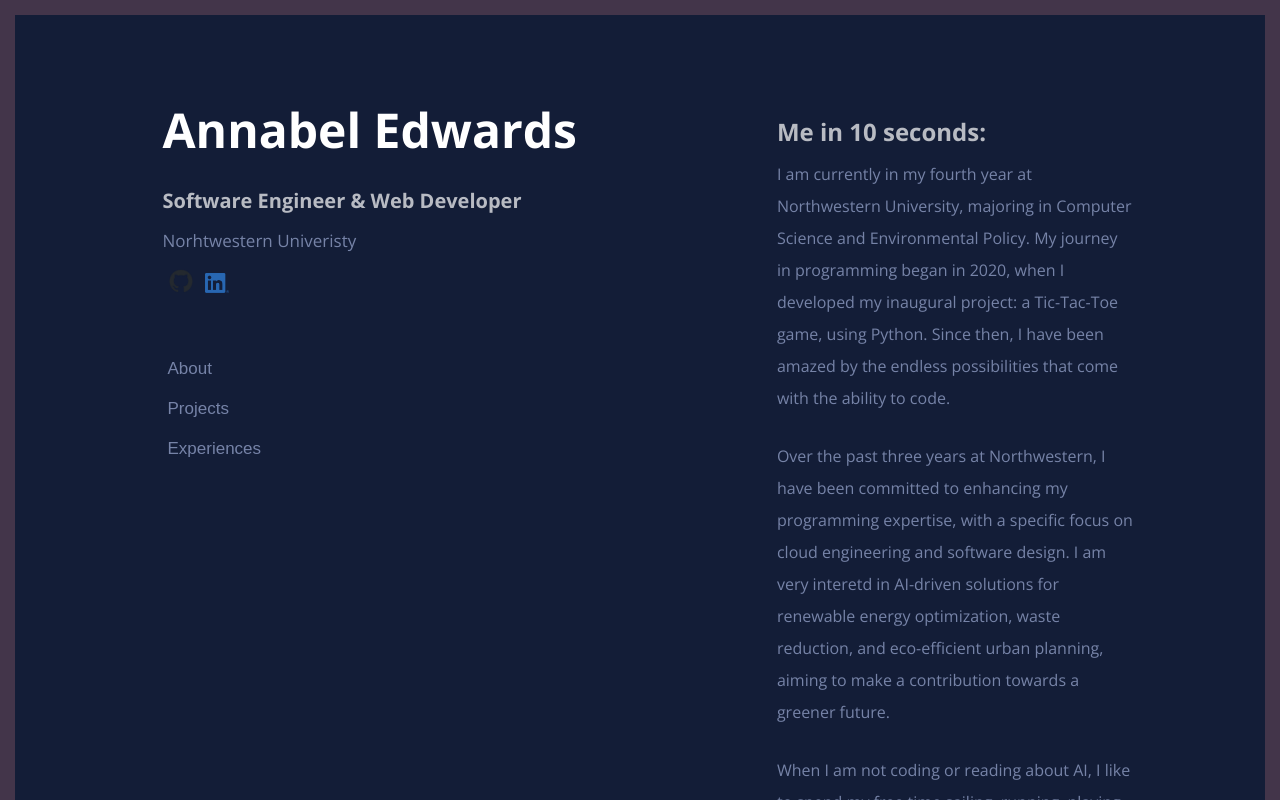
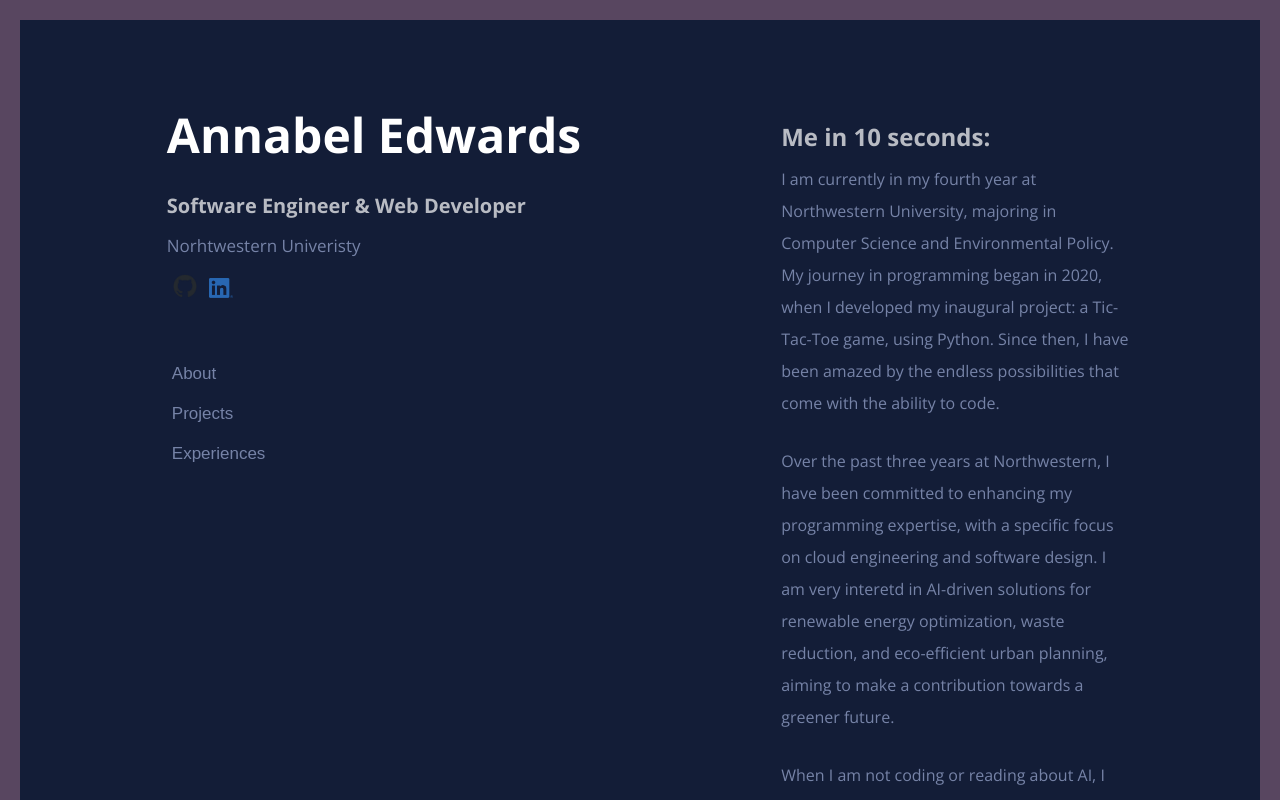
Before and after one commit to annabelge7/annabel_website, a React (Create React App) app: page / in a window 1280 px wide. Shown: the top 800 px of the page. Built offline with nearby package versions, Linux system fonts and the light colour scheme.

Commit message:
Update index.js

```diff
--- a/src/pages/index.js
+++ b/src/pages/index.js
@@ -27,7 +27,7 @@ const HomeContainer = styled.div`
   background-color: #131d37;
   opacity: 1;
   position: relative;
-  border: 15px solid #43354a;
+  border: 20px solid #584660;
 
 /*animation: borderAnimation 5s infinite;  Apply animation to the border */
 
```
